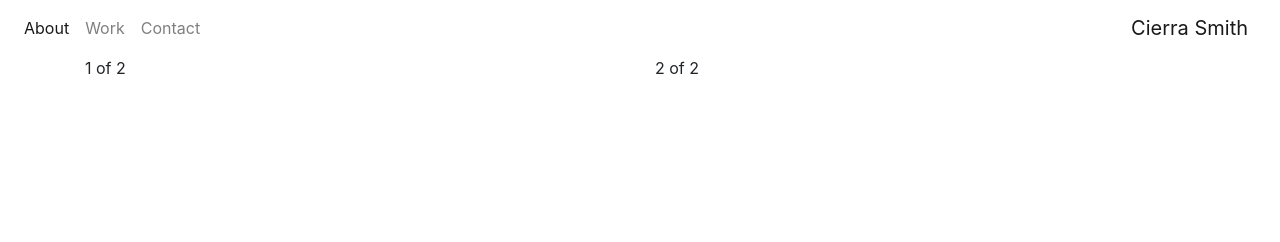
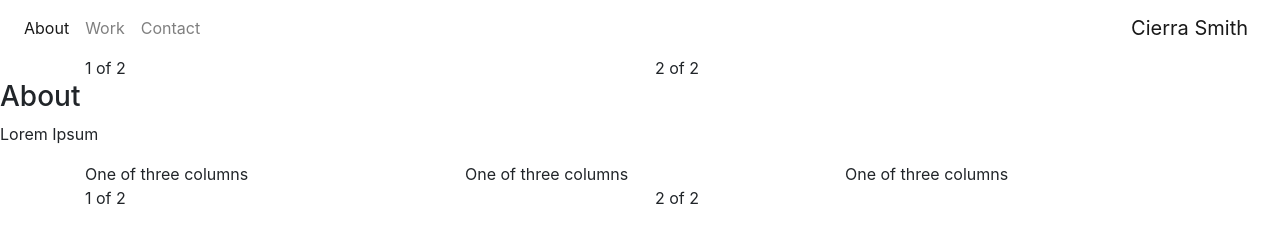
Before and after one commit to serenadinh/project10-cierrasmith, a plain HTML site: page index.html in a window 1280 px wide. Drawn offline with Linux system fonts and the light colour scheme; a web font is replaced by a local one.

Commit message:
third commit

```diff
--- a/index.html
+++ b/index.html
@@ -24,7 +24,7 @@
 
     <!--Hero Page-->
         <nav class="navbar navbar-expand-lg navbar-light">
-
+        <!--Navigation-->
           <div class="collapse navbar-collapse" id="navbarTogglerDemo02">
             <ul class="navbar-nav mr-auto mt-2 mt-lg-0">
               <li class="nav-item active">
@@ -45,6 +45,7 @@
           </button>
         </nav>
 
+        <!--Hero page-->
         <div class="hero-page">
             <div class="container">
                 <div class="row">
@@ -58,7 +59,34 @@
             </div>
         </div>
     <!--About-->
+        <h3 class="about-title">About</h3>
+        <p class="about-text">Lorem Ipsum</p>
     <!--Work-->
+        <div class="container">
+          <div class="row">
+            <div class="col-sm">
+              One of three columns
+            </div>
+            <div class="col-sm">
+              One of three columns
+            </div>
+            <div class="col-sm">
+              One of three columns
+            </div>
+          </div>
+        </div>
+        <div class="hero-page">
+            <div class="container">
+                <div class="row">
+                    <div class="col">
+                        1 of 2
+                    </div>
+                    <div class="col">
+                        2 of 2
+                    </div>
+                </div>
+            </div>
+        </div>
     <!--Contact-->
     <!--Footer-->
 
```
